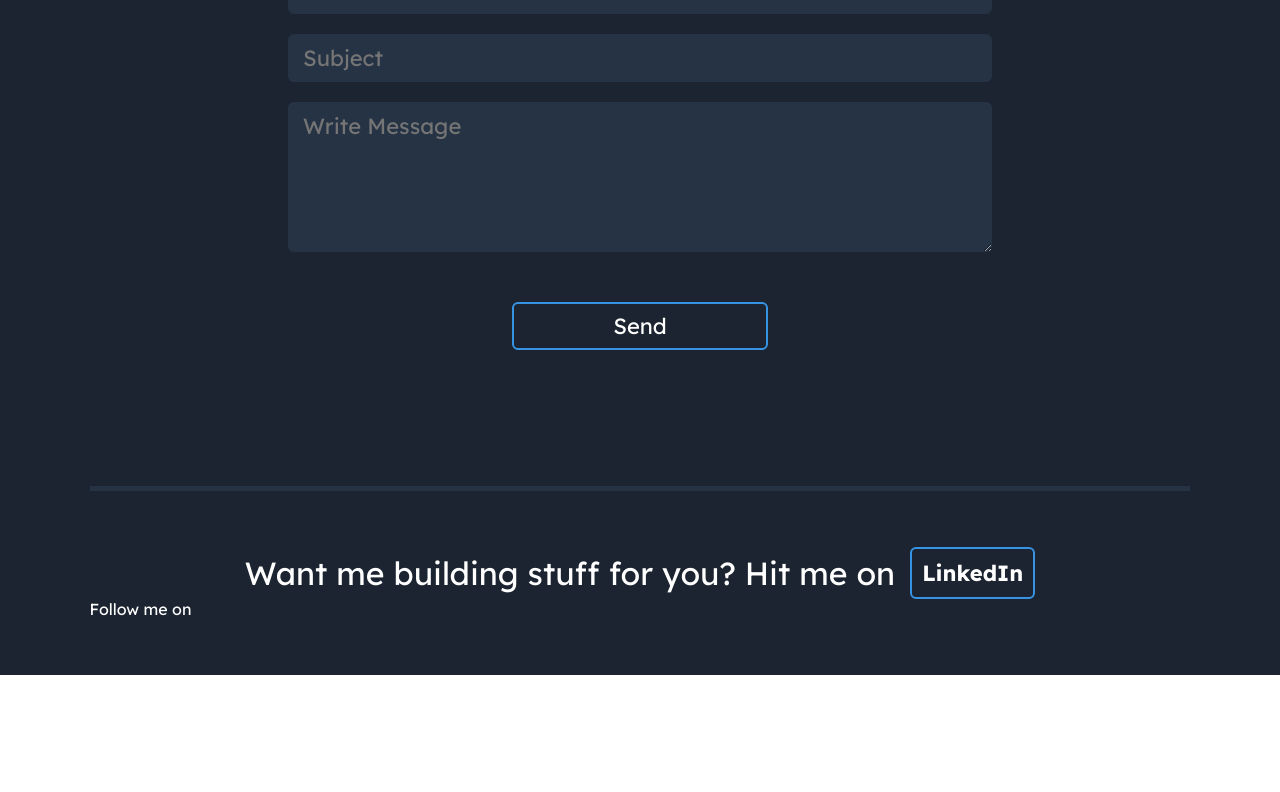
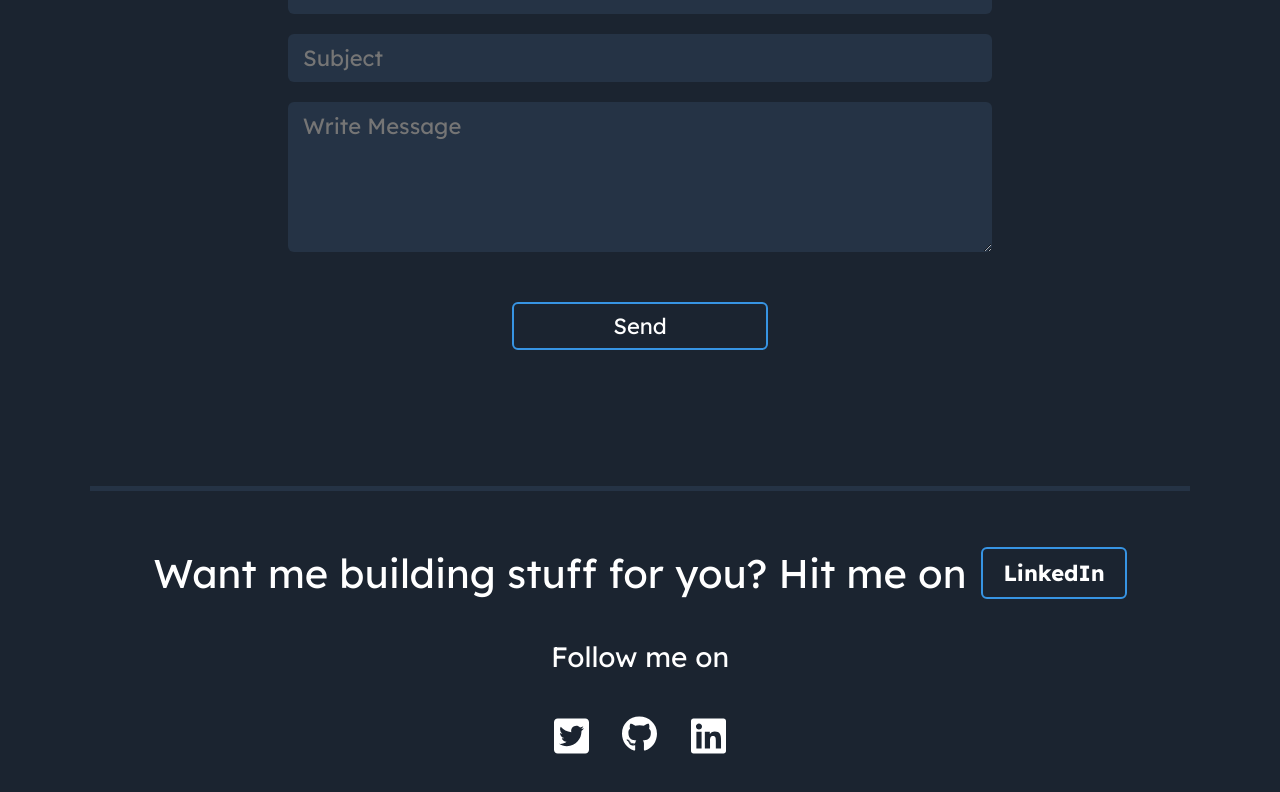
Before and after one commit to NTiger07/portfolio-react, a React (Create React App) app: page / in a window 1280 px wide. Shown: the part 4374-5166 px from the top of the page. Before the commit the page ends 5049 px from the top, so only its background shows below. Built offline with nearby package versions, Linux system fonts and the light colour scheme.

Commit message:
footer style done

```diff
--- a/src/components/Footer.css
+++ b/src/components/Footer.css
@@ -10,10 +10,10 @@
   display: flex;
   justify-content: center;
   align-items: center;
-  font-size: 2rem;
+  font-size: 2.5rem;
 }
 .footer_section button {
-  padding: 10px;
+  padding: 10px 20px;
   background-color: transparent;
   font-size: 22px;
   font-weight: 700;
@@ -27,3 +27,25 @@
   transition: all 0.3s ease-in;
   border: solid 2px #fff;
 }
+.footer_links {
+  display: flex;
+  flex-direction: column;
+}
+.footer_links h2 {
+  padding-top: 5vh;
+  padding-bottom: 4vh;
+  text-align: center;
+  font-weight: 400;
+  font-size: 28px;
+}
+.links_container {
+  display: flex;
+  justify-content: space-around;
+  padding-left: 35vw;
+  padding-right: 35vw;
+  padding-bottom: 20px;
+  padding-top: 10px;
+}
+.footer_links img {
+  width: 35px;
+}
--- a/src/components/Footer.jsx
+++ b/src/components/Footer.jsx
@@ -1,4 +1,7 @@
 import React from "react";
+import twitter from "../svgs/twitter.svg";
+import linkedin from "../svgs/linkedin.svg";
+import github from "../svgs/github.svg";
 import "./Footer.css";
 
 export default function Footer() {
@@ -10,7 +13,32 @@ export default function Footer() {
           <a href="https://www.linkedin.com/in/favourolaleru/">LinkedIn</a>
         </button>
       </span>
-      <div>Follow me on</div>
+      <div className="footer_links">
+        <h2>Follow me on</h2>
+        <div className="links_container">
+          <a
+            href="https://twitter.com/FavourOlaleru"
+            target="_blank"
+            rel="noreferrer"
+          >
+            <img src={twitter} alt="twitter" />
+          </a>
+          <a
+            href="https://github.com/NTiger07"
+            target="_blank"
+            rel="noreferrer"
+          >
+            <img src={github} alt="github" />
+          </a>
+          <a
+            href="https://www.linkedin.com/in/favourolaleru/"
+            target="_blank"
+            rel="noreferrer"
+          >
+            <img src={linkedin} alt="linkedin" />
+          </a>
+        </div>
+      </div>
     </div>
   );
 }
```
